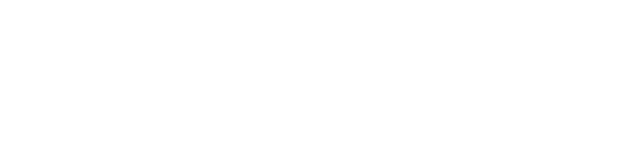
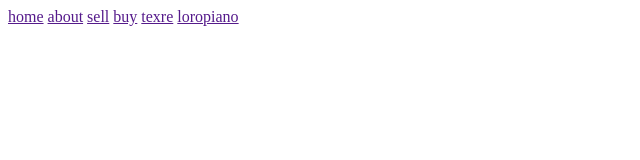
Before and after one commit to Iskander-Loropiano/lexon-2, a plain HTML site: page index.html in a window 1280 px wide. Shown: the whole page, without its empty margins (0-640 px from the left). Drawn offline with Linux system fonts and the light colour scheme.

Commit message:
add base nav strul

```diff
--- a/index.html
+++ b/index.html
@@ -8,6 +8,13 @@
     <link rel="stylesheet" href="css/styel.css">
 </head>
 <body>
-
+    <nav class="nav">
+        <a href="" class="nav linj">home</a>
+        <a href="" class="nav linj">about</a>
+        <a href="" class="nav linj">sell</a>
+        <a href="" class="nav linj">buy</a>
+        <a href="" class="nav linj">texre</a>
+        <a href="" class="nav linj">loropiano</a>
+    </nav>
 </body>
 </html>
```
